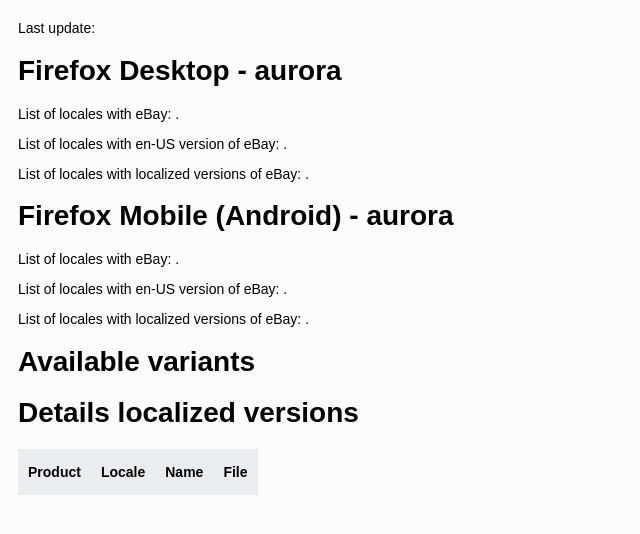
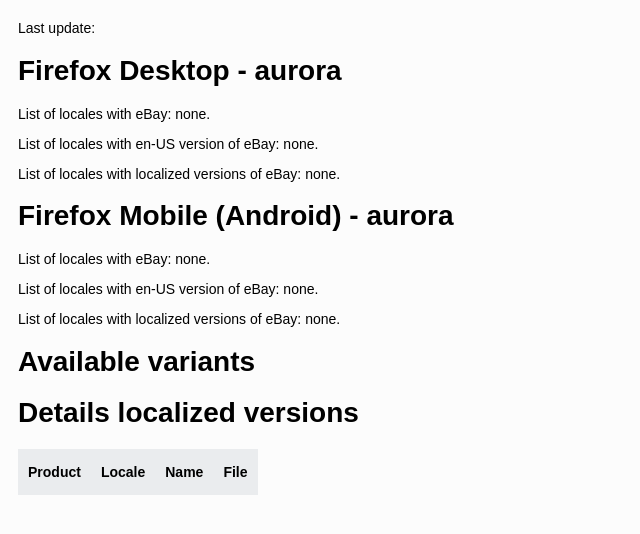
Before and after one commit to flodolo/scripts, a PHP site: page / in a window 1280 px wide. Shown: the top 534 px of the page, without its empty margins (0-640 px from the left). Run offline with PHP 8.4, Linux system fonts and the light colour scheme; data that the repository does not hold is empty.

Commit message:
p12n: eBay, deal with empty list

```diff
--- a/productization/webviews/bug1003415_ebay/index.php
+++ b/productization/webviews/bug1003415_ebay/index.php
@@ -93,9 +93,9 @@
                 }
             }
         }
-        $locale_list = rtrim($locale_list, ', ');
-        $enus_list = rtrim($enus_list, ', ');
-        $nonen_locale_list = rtrim($nonen_locale_list, ', ');
+        $locale_list = $locale_list ? rtrim($locale_list, ', ') : 'none';
+        $enus_list = $enus_list ? rtrim($enus_list, ', ') : 'none';
+        $nonen_locale_list = $nonen_locale_list ? rtrim($nonen_locale_list, ', ') : 'none';
         $html_output .= "<p>List of locales with eBay: {$locale_list}.</p>";
         $html_output .= "<p>List of locales with en-US version of eBay: {$enus_list}.</p>";
         $html_output .= "<p>List of locales with localized versions of eBay: {$nonen_locale_list}.</p>";
```
